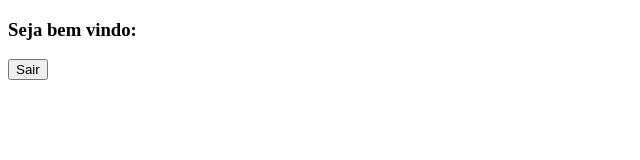
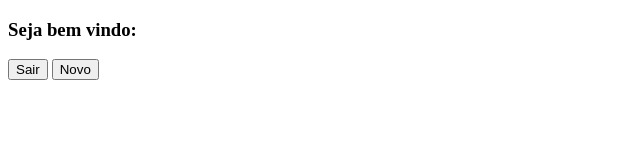
Before and after one commit to srodrigo28/simples-localStorage-nav, a plain HTML site: page painel.html in a window 1280 px wide. Shown: the whole page, without its empty margins (0-640 px from the left). Drawn offline with Linux system fonts and the light colour scheme.

Commit message:
Update painel.html

```diff
--- a/painel.html
+++ b/painel.html
@@ -9,6 +9,7 @@
 
     <h3>Seja bem vindo: <span id="nome_gravado"></span></h3>
     <button id="btn_sair">Sair</button>
+    <button id="btn_novo">Novo</button>
 
     <script>
         nome_gravado.textContent = localStorage.getItem('nome')
```
